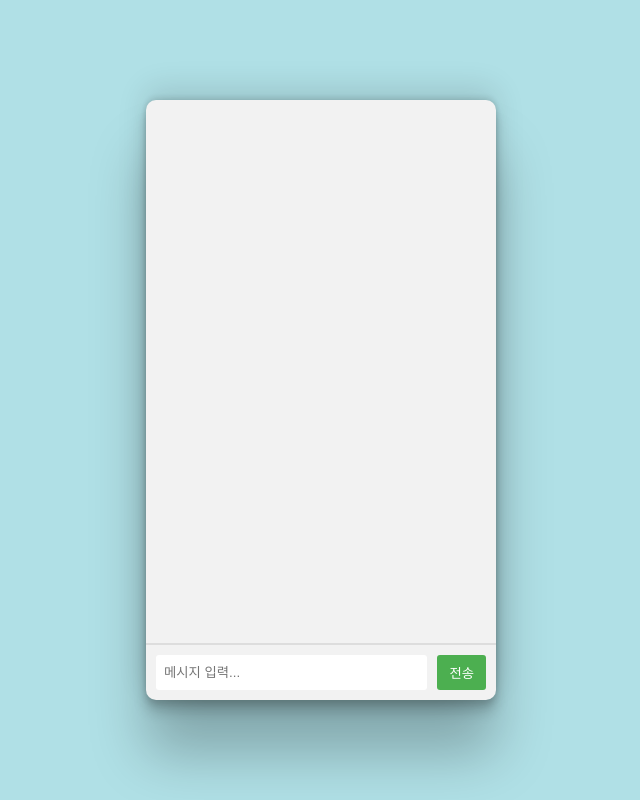
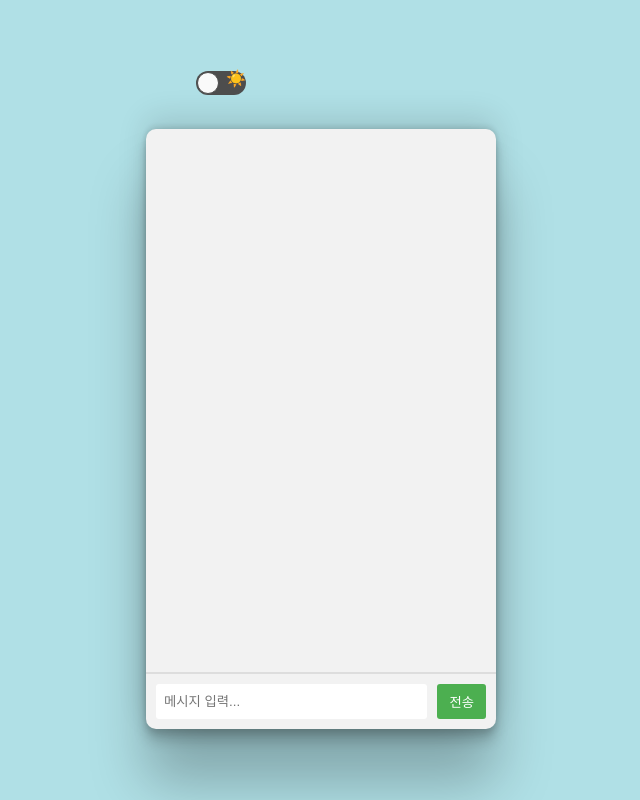
Before and after one commit to jominuk/Ai-Chat, a React (Create React App) app: page /ai in a window 1280 px wide. Shown: the whole page, without its empty margins (319-959 px from the left). Built offline with nearby package versions, Linux system fonts and the light colour scheme.

Commit message:
:art: dark mode 수정

```diff
--- a/src/page/Ai.tsx
+++ b/src/page/Ai.tsx
@@ -1,12 +1,21 @@
-import React, { useState, useRef, useEffect, FC, FormEvent } from "react";
+import React, { useState, useRef, useEffect, FormEvent } from "react";
 import { Configuration, OpenAIApi } from "openai";
 import { styled } from "styled-components";
-import { Message, Sender, DarkMode } from "src/type/type";
+import { Message, Sender } from "src/type/type";
+import Toggle from "react-toggle";
+import "react-toggle/style.css";
+import { useDarkMode } from "src/context/DarkModeContext";
 
-const Ai: FC<DarkMode> = ({ darkMode }) => {
+const Ai = () => {
+  const { darkMode, setDarkMode } = useDarkMode();
+
   const [messages, setMessages] = useState<Message[]>([]);
   const [inputValue, setInputValue] = useState<string>("");
   const messagesEndRef = useRef<HTMLDivElement | null>(null);
+
+  const toggleDarkMode = () => {
+    setDarkMode((prevMode: any) => !prevMode);
+  };
 
   const handleSendMessage = (e: FormEvent) => {
     e.preventDefault();
@@ -49,8 +58,31 @@ const Ai: FC<DarkMode> = ({ darkMode }) => {
     scrollToBottom();
   }, [messages]);
 
+  useEffect(() => {
+    localStorage.setItem("darkMode", darkMode);
+  }, [darkMode]);
+
   return (
     <>
+      <ToggleContainer>
+        <Toggle
+          icons={{
+            checked: (
+              <span role="img" aria-label="moon">
+                🌙
+              </span>
+            ),
+            unchecked: (
+              <span role="img" aria-label="sun">
+                ☀️
+              </span>
+            ),
+          }}
+          onChange={toggleDarkMode}
+          checked={darkMode}
+        />
+      </ToggleContainer>
+
       <StForm onSubmit={handleSendMessage} darkMode={darkMode}>
         <StChatContainer>
           {messages.map((message, index) => (
@@ -76,6 +108,10 @@ const Ai: FC<DarkMode> = ({ darkMode }) => {
 };
 
 export default Ai;
+
+const ToggleContainer = styled.div`
+  margin: 0 0 30px 50px;
+`;
 
 const StForm = styled.form<{ darkMode: any }>`
   background-color: ${({ darkMode }) => (darkMode ? "#333" : "#f2f2f2")};
--- a/src/page/Chat.tsx
+++ b/src/page/Chat.tsx
@@ -1,4 +1,4 @@
-import React from "react";
+import React, { useEffect } from "react";
 import { useNavigate } from "react-router-dom";
 import styled from "styled-components";
 import Toggle from "react-toggle";
@@ -6,7 +6,7 @@ import "react-toggle/style.css";
 import { useDarkMode } from "src/context/DarkModeContext";
 
 const Chat = () => {
-  const { setDarkMode } = useDarkMode();
+  const { darkMode, setDarkMode } = useDarkMode();
 
   const navigate = useNavigate();
 
@@ -14,8 +14,16 @@ const Chat = () => {
     setDarkMode((prevMode: any) => !prevMode);
   };
 
+  useEffect(() => {
+    localStorage.setItem("darkMode", darkMode);
+  }, [darkMode]);
+
   return (
     <>
+      {/* <StToggle onClick={toggleDarkMode}>
+        {darkMode ? "Light Mode" : "Dark Mode"}
+      </StToggle> */}
+
       <ToggleContainer>
         <Toggle
           icons={{
@@ -31,6 +39,7 @@ const Chat = () => {
             ),
           }}
           onChange={toggleDarkMode}
+          checked={darkMode}
         />
       </ToggleContainer>
 
@@ -44,6 +53,10 @@ export default Chat;
 const ToggleContainer = styled.div`
   margin: 0 0 30px 50px;
 `;
+
+// const StToggle = styled.div`
+//   margin: 0 0 30px 50px;
+// `;
 
 const StGo = styled.div`
   background-color: pink;
--- a/src/shared/Router.tsx
+++ b/src/shared/Router.tsx
@@ -9,10 +9,7 @@ const Router = () => {
     <BrowserRouter>
       <Layout>
         <Routes>
-          <Route
-            path="/ai"
-            element={<Ai darkMode={""} children={undefined} />}
-          />
+          <Route path="/ai" element={<Ai />} />
           <Route path="/" element={<Chat />} />
         </Routes>
       </Layout>
```
